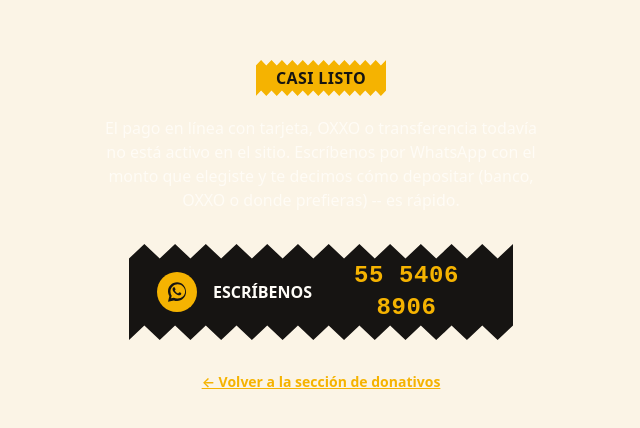
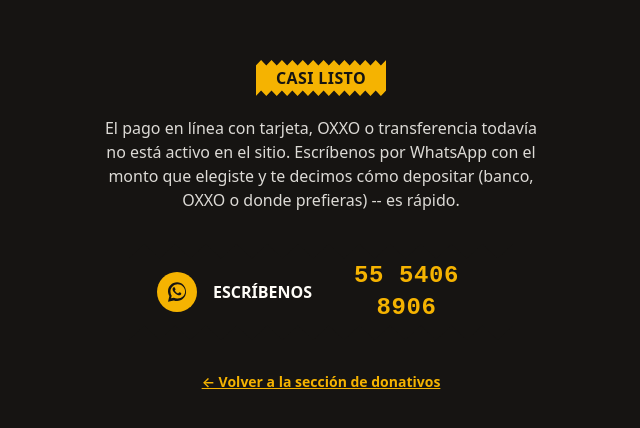
Before and after one commit to pedrosolfer-create/adopcion-gatos-deploy, a Next.js app: page /donar/manual in a window 1280 px wide. Shown: the part 174-602 px from the top of the page, without its empty margins (319-959 px from the left). Built offline with nearby package versions, Linux system fonts and the light colour scheme; no server answers.

Commit message:
Add files via upload

```diff
--- a/app/donar/gracias/page.tsx
+++ b/app/donar/gracias/page.tsx
@@ -33,7 +33,12 @@
   const msg = estado ? MENSAJES[estado] : null;
 
   return (
-    <main className="rescue-theme min-h-screen flex flex-col items-center justify-center text-center px-6 py-20 bg-[var(--rescue-ink)] text-white">
+    // bg-[var(--rescue-ink)]/text-white van en el div interno, no en el
+    // mismo elemento que "rescue-theme" -- ver el comentario en
+    // components/sections/DonaSection.tsx para el porqué (choque de @layer
+    // de Tailwind contra CSS plano).
+    <main className="rescue-theme">
+      <div className="min-h-screen flex flex-col items-center justify-center text-center px-6 py-20 bg-[var(--rescue-ink)] text-white">
         <HeartDoodle className="w-14 h-14 mb-4" color="var(--rescue-accent)" />
         <RibbonBanner tone="accent">{msg ? msg.titulo : "¡Gracias por tu donativo!"}</RibbonBanner>
         <p className="mt-5 text-white/85 max-w-md">
@@ -52,6 +57,7 @@
         <Link href="/#dona" className="mt-8 text-sm font-semibold text-[var(--rescue-accent)] underline">
           ← Volver a la sección de donativos
         </Link>
+      </div>
     </main>
   );
 }
--- a/app/donar/manual/page.tsx
+++ b/app/donar/manual/page.tsx
@@ -26,7 +26,12 @@
     : "Hola, quiero hacer un donativo. ¿Cómo le hago?";
 
   return (
-    <main className="rescue-theme min-h-screen flex flex-col items-center justify-center text-center px-6 py-20 bg-[var(--rescue-ink)] text-white">
+    // bg-[var(--rescue-ink)]/text-white van en el div interno, no en el
+    // mismo elemento que "rescue-theme" -- ver el comentario en
+    // components/sections/DonaSection.tsx para el porqué (choque de @layer
+    // de Tailwind contra CSS plano).
+    <main className="rescue-theme">
+      <div className="min-h-screen flex flex-col items-center justify-center text-center px-6 py-20 bg-[var(--rescue-ink)] text-white">
         <RibbonBanner tone="accent">Casi listo</RibbonBanner>
         <p className="mt-5 text-white/85 max-w-md">
           El pago en línea con tarjeta, OXXO o transferencia todavía no está activo en el sitio.
@@ -47,6 +52,7 @@
         <Link href="/#dona" className="mt-8 text-sm font-semibold text-[var(--rescue-accent)] underline">
           ← Volver a la sección de donativos
         </Link>
+      </div>
     </main>
   );
 }
--- a/app/tienda/gracias/page.tsx
+++ b/app/tienda/gracias/page.tsx
@@ -13,7 +13,13 @@
   const pedido = pedidoId ? await getPedidoById(pedidoId) : null;
 
   return (
-    <main className="rescue-theme rescue-theme--green min-h-screen flex flex-col items-center justify-center text-center px-6 py-20 bg-[var(--rescue-ink)] text-white">
+    // bg-[var(--rescue-ink)]/text-white van en el div interno, no en el
+    // mismo elemento que "rescue-theme" -- ver el comentario en
+    // components/sections/DonaSection.tsx para el porqué (choque de @layer
+    // de Tailwind contra CSS plano; esto ya estaba así desde antes de esta
+    // ronda -- se corrige de una vez porque es el mismo bug).
+    <main className="rescue-theme rescue-theme--green">
+      <div className="min-h-screen flex flex-col items-center justify-center text-center px-6 py-20 bg-[var(--rescue-ink)] text-white">
         <HeartDoodle className="w-14 h-14 mb-4" color="var(--rescue-accent)" />
         <RibbonBanner tone="accent">¡Pedido recibido!</RibbonBanner>
         <p className="mt-5 text-white/85 max-w-md">
@@ -41,6 +47,7 @@
         <Link href="/tienda" className="mt-8 text-sm font-semibold text-[var(--rescue-accent)] underline">
           ← Seguir viendo la tienda
         </Link>
+      </div>
     </main>
   );
 }
--- a/components/sections/DonaSection.tsx
+++ b/components/sections/DonaSection.tsx
@@ -31,7 +31,16 @@
  */
 export function DonaSection({ montoError }: { montoError?: boolean } = {}) {
   return (
-    <section id="dona" className="rescue-theme bg-[var(--rescue-ink)] text-white scroll-mt-14">
+    <section id="dona" className="rescue-theme scroll-mt-14">
+      {/* bg-[var(--rescue-ink)]/text-white van en este div interno, NUNCA en
+          el mismo elemento que lleva la clase "rescue-theme" -- esa clase
+          vive como CSS plano (fuera de cualquier @layer de Tailwind) en
+          globals.css, así que su propio `background`/`color` siempre le
+          gana a las utilidades de Tailwind (que sí están en @layer
+          utilities) cuando compiten en el mismo elemento, sin importar el
+          orden en el archivo. Este es el mismo patrón que ya usan
+          TiendaSection/AdoptaSection/Carrito. */}
+      <div className="bg-[var(--rescue-ink)] text-white">
       <div className="mx-auto max-w-2xl px-4 sm:px-6 py-14 sm:py-16 text-center">
         <RibbonBanner tone="accent" className="mx-auto">
           Dona
@@ -112,6 +121,7 @@
           </p>
         </div>
       </div>
+      </div>
     </section>
   );
 }
```
Lines whose indentation alone changed are shown as unchanged.
